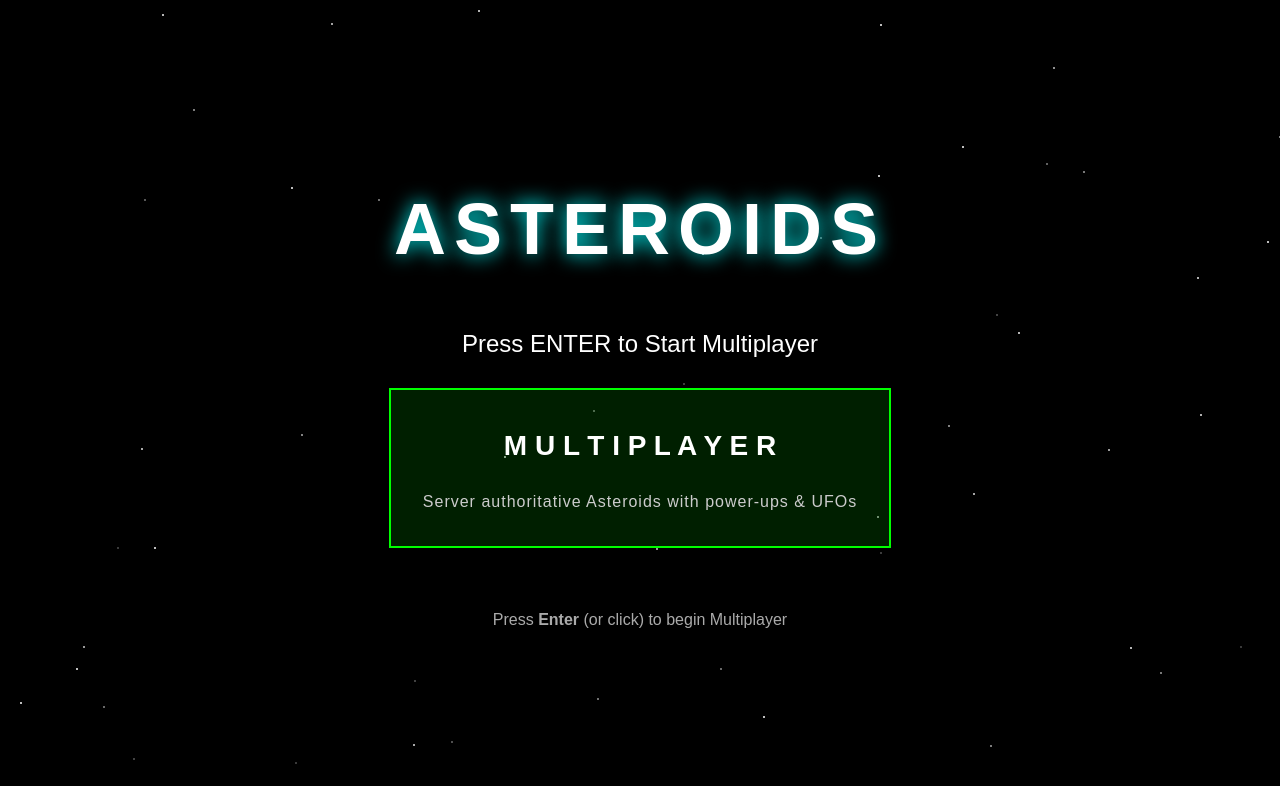
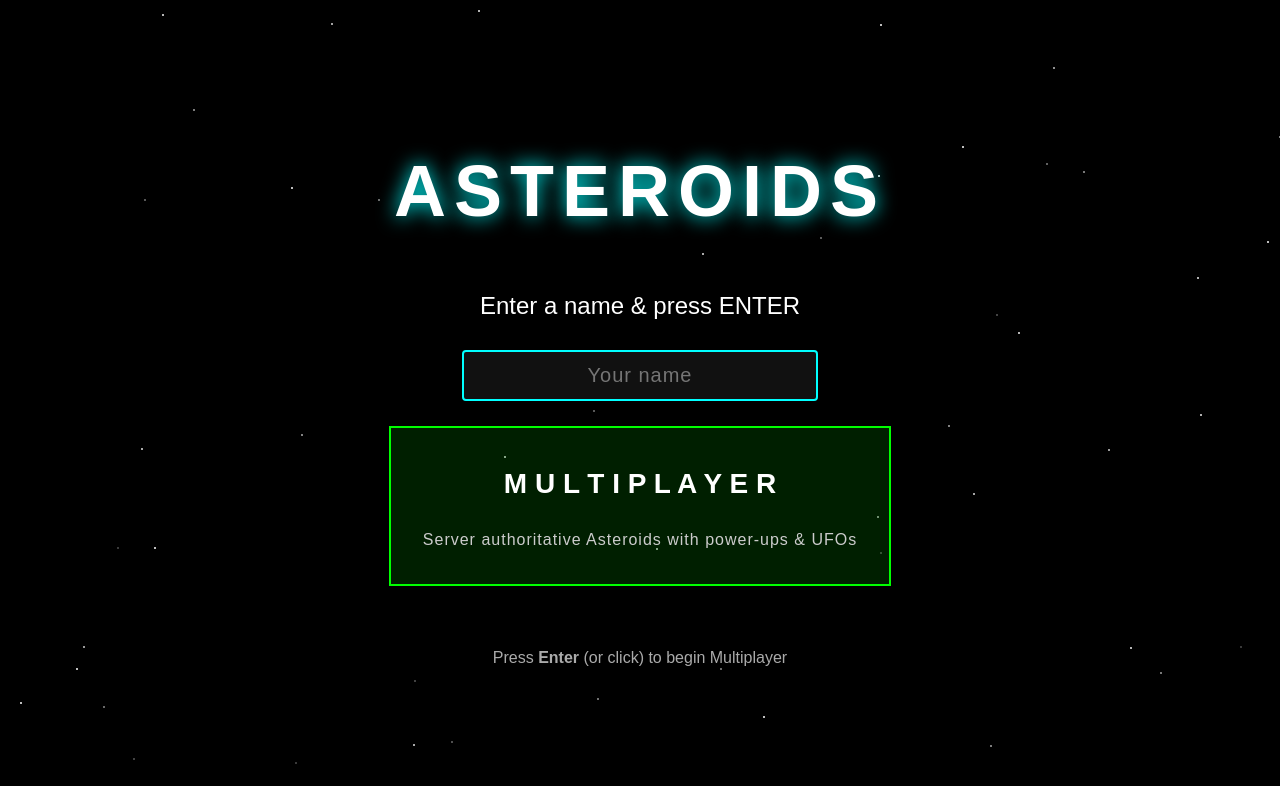
Before and after one commit to johnlacomba/Game-Asteroids, a React (Create React App) app in the folder react-asteroids-game/: page / in a window 1280 px wide. Shown: the top 786 px of the page. Built offline with nearby package versions, Linux system fonts and the light colour scheme.

Commit message:
Added custom usernames.

```diff
--- a/react-asteroids-game/src/App.js
+++ b/react-asteroids-game/src/App.js
@@ -5,8 +5,12 @@ import './index.css';
 
 function App() {
   const [gameMode, setGameMode] = useState(null); // null = title screen, 'multiplayer' only
+  const [playerName, setPlayerName] = useState('');
 
-  const handleModeSelect = (mode) => {
+  const handleModeSelect = (mode, name) => {
+    if (mode === 'multiplayer') {
+      setPlayerName(name || 'Player');
+    }
     setGameMode(mode);
   };
 
@@ -15,7 +19,7 @@ function App() {
   };
 
   if (gameMode === 'multiplayer') {
-    return <MultiplayerGame onBackToTitle={handleBackToTitle} />;
+    return <MultiplayerGame onBackToTitle={handleBackToTitle} playerName={playerName} />;
   }
 
   return <TitleScreen onModeSelect={handleModeSelect} />;
--- a/react-asteroids-game/src/components/MultiplayerGame.js
+++ b/react-asteroids-game/src/components/MultiplayerGame.js
@@ -5,7 +5,7 @@ import Asteroid from './Asteroid';
 import UFO from './UFO';
 import Debris from './Debris';
 
-const MultiplayerGame = ({ onBackToTitle }) => {
+const MultiplayerGame = ({ onBackToTitle, playerName }) => {
   const canvasRef = useRef(null);
   const socketRef = useRef(null);
   const playerIdRef = useRef(null);
@@ -69,8 +69,8 @@ const MultiplayerGame = ({ onBackToTitle }) => {
 
     socketRef.current.on('connect', () => {
       setConnected(true);
-      const playerName = `Player ${Math.floor(Math.random() * 1000)}`;
-      socketRef.current.emit('joinGame', playerName);
+      const finalName = (playerName && playerName.trim().slice(0,20)) || `Player ${Math.floor(Math.random() * 1000)}`;
+      socketRef.current.emit('joinGame', finalName);
     });
 
     socketRef.current.on('playerJoined', (data) => {
--- a/react-asteroids-game/src/components/TitleScreen.js
+++ b/react-asteroids-game/src/components/TitleScreen.js
@@ -1,9 +1,15 @@
-import React from 'react';
+import React, { useState } from 'react';
 
 const TitleScreen = ({ onModeSelect }) => {
+  const [name, setName] = useState('');
+  const [touched, setTouched] = useState(false);
+  const startGame = () => {
+    const finalName = name.trim().slice(0, 20) || 'Player';
+    onModeSelect('multiplayer', finalName);
+  };
   const handleKeyPress = (e) => {
-    if (e.key === '1' || e.key === 'Enter' || e.key === ' ') {
-      onModeSelect('multiplayer');
+    if (e.key === '1' || e.key === 'Enter') {
+      startGame();
     }
   };
 
@@ -44,7 +50,31 @@ const TitleScreen = ({ onModeSelect }) => {
         lineHeight: '2',
         marginBottom: '60px'
       }}>
-        <div style={{ marginBottom: '20px' }}>Press ENTER to Start Multiplayer</div>
+        <div style={{ marginBottom: '20px' }}>Enter a name & press ENTER</div>
+        <input
+          type="text"
+          value={name}
+          onChange={e => setName(e.target.value)}
+          onBlur={() => setTouched(true)}
+          maxLength={20}
+          placeholder="Your name"
+          style={{
+            padding: '12px 16px',
+            marginBottom: '25px',
+            background: '#111',
+            color: '#FFF',
+            border: '2px solid #00FFFF',
+            borderRadius: '4px',
+            fontSize: '20px',
+            textAlign: 'center',
+            width: '320px',
+            letterSpacing: '1px'
+          }}
+          onKeyDown={e => { if (e.key === 'Enter') startGame(); }}
+        />
+        {touched && name.trim().length === 0 && (
+          <div style={{ color: '#FF6666', fontSize: '14px', marginBottom: '10px' }}>Name optional (defaults to Player)</div>
+        )}
         <div style={{
           padding: '28px 32px',
           border: '2px solid #00FF00',
@@ -52,7 +82,7 @@ const TitleScreen = ({ onModeSelect }) => {
           cursor: 'pointer',
           fontSize: '28px'
         }}
-        onClick={() => onModeSelect('multiplayer')}>
+        onClick={startGame}>
           <strong>M U L T I P L A Y E R</strong>
           <div style={{ fontSize: '16px', color: '#CCCCCC', marginTop: '12px', letterSpacing: '1px' }}>
             Server authoritative Asteroids with power-ups & UFOs
```
